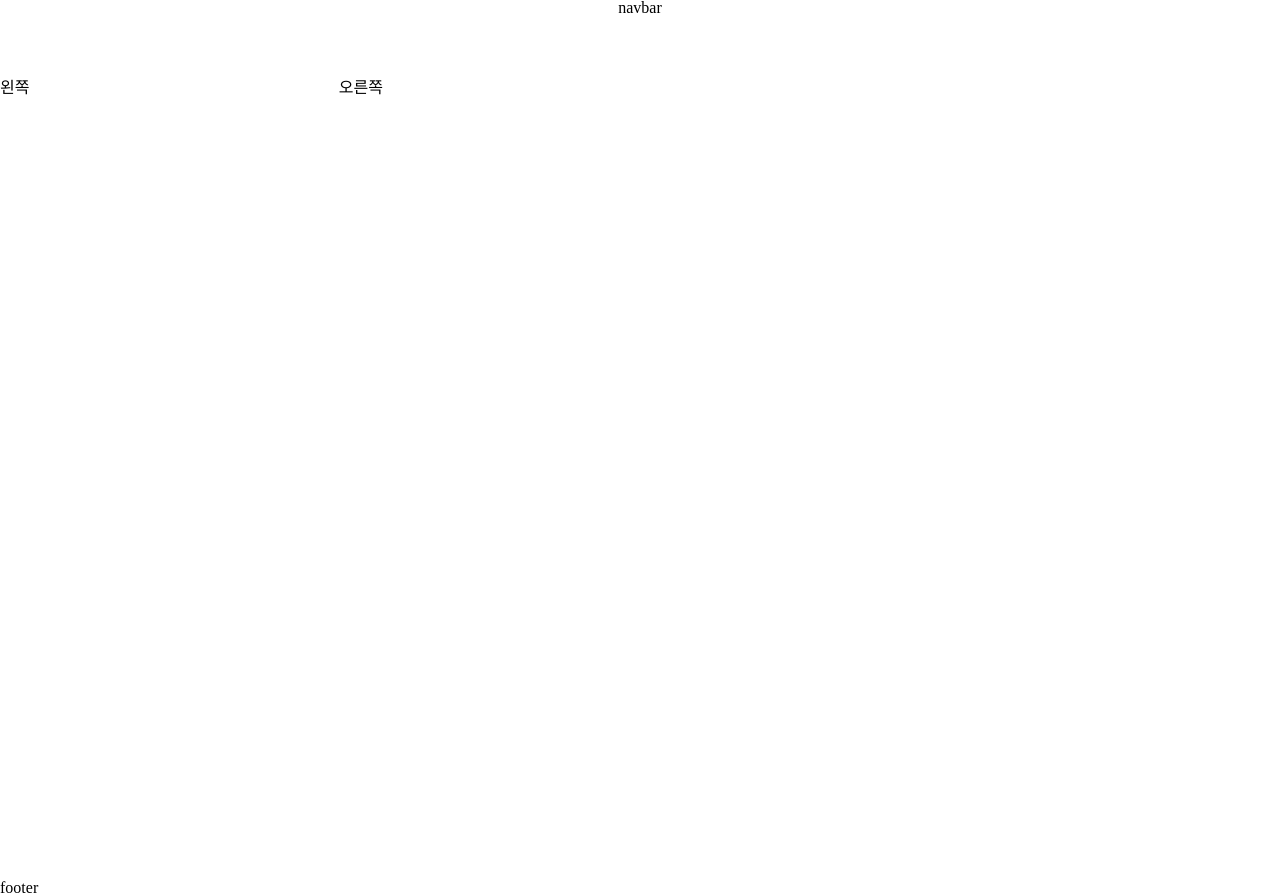
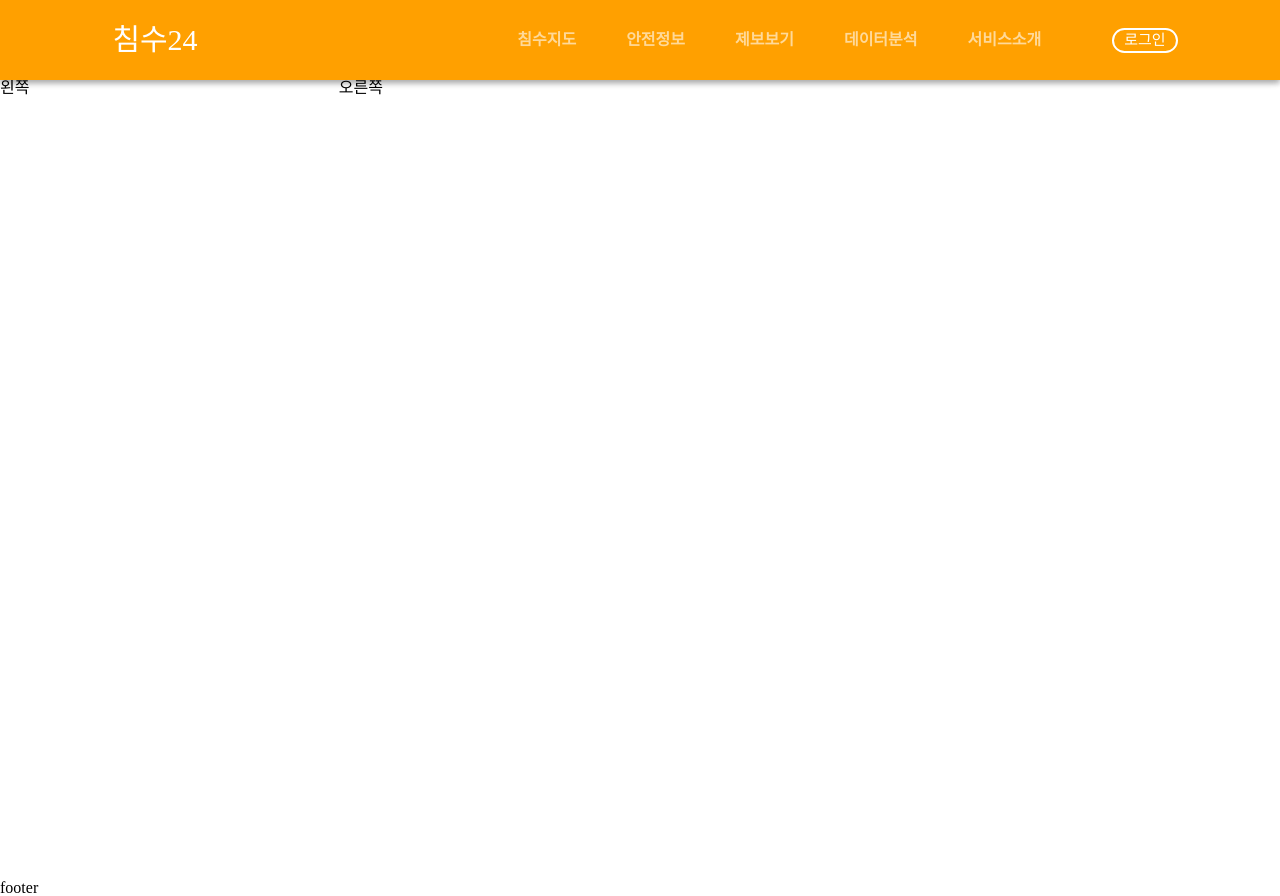
Before and after one commit to ebokyung/2022-2-SCS4031-9to6, a React (Create React App) app in the folder client/: page / in a window 1280 px wide. Built offline with nearby package versions, Linux system fonts and the light colour scheme.

Commit message:
ebokyung-10-13-F002-navbar 스타일

```diff
--- a/client/src/components/Navbar/Navbar.jsx
+++ b/client/src/components/Navbar/Navbar.jsx
@@ -1,23 +1,136 @@
-import styled from 'styled-components';
+import styled, { css } from 'styled-components';
 
 const Wrapper = styled.body`
     width: 100vw;
+    height: 80px;
     display: flex;
     justify-content: center;
+    align-items: center;
+    background-color: ${props => props.theme.navBackColor};
+    box-shadow: rgba(0, 0, 0, 0.16) 0px 3px 6px, rgba(0, 0, 0, 0.23) 0px 3px 6px;
+    position: fixed;
+    top:0;
+    z-index: 300;
 `
 
 const Container = styled.section`
-    width: 100%;
-    height: 80px;
+    width : ${props => props.theme.width};
+    height: 100%;
+    display:flex;
+    justify-content:space-between;
+    align-items: center;
+    flex-wrap: nowrap;
+    color: white;
+`
+
+// const Logoimg = styled.img`
+//     width: 30px;
+//     height: 30px;
+// `
+
+const Logo = styled.div`
+    width: 20%;
     display: flex;
-    justify-content: center;
+    align-items: center;
+    cursor: pointer;
+`
+
+
+const LogoTitle = styled.h3`
+    width: 50%;
+    font-size: 30px;
+    margin-left: 10px;
+    font-weight: 500;
+`
+
+const Menu = styled.div`
+    height: 100%;
+    width: 70%;
+    display: flex;
+    justify-content: flex-end;
+    align-items: center;
+    font-size: 16px;
+    font-weight: 600;
+`
+
+const Item = styled.div`
+    height: 60%;
+    display: flex;
+    align-items: center;
+    padding-right:50px;
+    position: relative;
+    cursor: pointer;
+    color: ${props => props.isActive ? props.theme.navColor2 : props.theme.navColor1};
+    opacity: ${props => props.isActive ? 1 : 0.6};
+    transition: all 0.2s;
+    :hover{
+        transition: all 0.2s;
+        opacity: 1;
+    }
+    ${props => (props.drop && css`:hover ul{ display: block; }`)};
+`
+
+const DropDown = styled.ul`
+    display: none;
+    position: absolute;
+    top: 30px;
+    left: -25%;
+    width: 120px;
+    margin-top: 16px;
+    box-shadow: 0px 8px 16px 0px rgba(0, 0, 0, 0.2);
+    border-radius: 5px;
+    background-color: white;
+    color: ${props => props.theme.navBackColor};
+    text-align: center;
+`
+
+const DropDownList = styled.li`
+    padding: 12px 16px;
+    font-size: 13px;
+    &:hover {
+        background-color: #f5f5f5;
+        border-radius: 5px;
+    }
+`
+
+const Member = styled.div`
+    padding: 3px 10px;
+    text-align: center;
+    font-size: 15px;
+    font-weight: 500;
+    border: 2px solid white;
+    border-radius: 15px;
+    cursor: pointer;
 `
 
 function Navbar () {
     return(
     <Wrapper>
         <Container>
-            navbar
+            <Logo>
+                {/* <Logoimg src={logoImg} /> */}
+                <LogoTitle>침수24</LogoTitle>
+            </Logo>
+            <Menu>
+                <Item>침수지도</Item>
+                <Item drop={true}>안전정보
+                    <DropDown>
+                            <DropDownList>행동지침</DropDownList>
+                            <DropDownList>대피소</DropDownList>
+                    </DropDown>
+                </Item>
+                <Item>제보보기</Item>
+                <Item>데이터분석</Item>
+                <Item drop={true}>서비스소개
+                    <DropDown>
+                            <DropDownList>서비스 소개</DropDownList>
+                            <DropDownList>지도 이용안내</DropDownList>
+                    </DropDown>
+                </Item>
+            </Menu>
+            <Member>
+                로그인
+            </Member>
         </Container>
     </Wrapper>)
 }
--- a/client/src/pages/LogIn.jsx
+++ b/client/src/pages/LogIn.jsx
@@ -5,6 +5,7 @@ const Wrapper = styled.body`
     width: 100vw;
     display: flex;
     justify-content: center;
+    margin-top: ${props => props.theme.navmarginTop};
 `
 
 const Container = styled.section`
--- a/client/src/pages/MainPage.jsx
+++ b/client/src/pages/MainPage.jsx
@@ -6,6 +6,7 @@ const Wrapper = styled.body`
     width: 100vw;
     display: flex;
     justify-content: center;
+    margin-top: ${props => props.theme.navMarginTop};
 `
 
 function MainPage () {
--- a/client/src/pages/MyPage.jsx
+++ b/client/src/pages/MyPage.jsx
@@ -5,6 +5,7 @@ const Wrapper = styled.body`
     width: 100vw;
     display: flex;
     justify-content: center;
+    margin-top: ${props => props.theme.navMarginTop};
 `
 
 const Container = styled.section`
--- a/client/src/pages/Report.jsx
+++ b/client/src/pages/Report.jsx
@@ -5,6 +5,7 @@ const Wrapper = styled.body`
     width: 100vw;
     display: flex;
     justify-content: center;
+    margin-top: ${props => props.theme.navMarginTop};
 `
 
 const Container = styled.section`
--- a/client/src/pages/Safety.jsx
+++ b/client/src/pages/Safety.jsx
@@ -5,6 +5,7 @@ const Wrapper = styled.body`
     width: 100vw;
     display: flex;
     justify-content: center;
+    margin-top: ${props => props.theme.navMarginTop};
 `
 
 const Container = styled.section`
--- a/client/src/pages/ServiceInfo.jsx
+++ b/client/src/pages/ServiceInfo.jsx
@@ -5,6 +5,7 @@ const Wrapper = styled.body`
     width: 100vw;
     display: flex;
     justify-content: center;
+    margin-top: ${props => props.theme.navMarginTop};
 `
 
 const Container = styled.section`
--- a/client/src/pages/SignUp.jsx
+++ b/client/src/pages/SignUp.jsx
@@ -5,6 +5,7 @@ const Wrapper = styled.body`
     width: 100vw;
     display: flex;
     justify-content: center;
+    margin-top: ${props => props.theme.navMarginTop};
 `
 
 const Container = styled.section`
--- a/client/src/pages/Statistics.jsx
+++ b/client/src/pages/Statistics.jsx
@@ -5,6 +5,7 @@ const Wrapper = styled.body`
     width: 100vw;
     display: flex;
     justify-content: center;
+    margin-top: ${props => props.theme.navMarginTop};
 `
 
 const Container = styled.section`
--- a/client/src/styles/theme.js
+++ b/client/src/styles/theme.js
@@ -8,6 +8,7 @@ export const mainTheme ={
     // 네브바
     navBackColor : "#FFA000",  // 네브바 배경색
     navColor1 : "#FFFFFF",     // 네브바 해당 페이지 아닌 색상
-    navColor2 : "#C77800"      // 네브바 해당 페이지
+    navColor2 : "#C77800",      // 네브바 해당 페이지
+    navMarginTop : "80px",
 
 }
```
